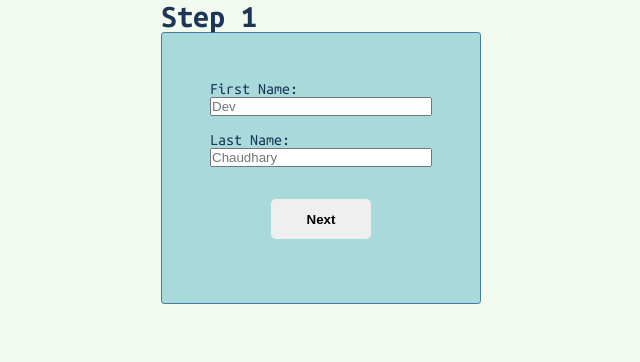
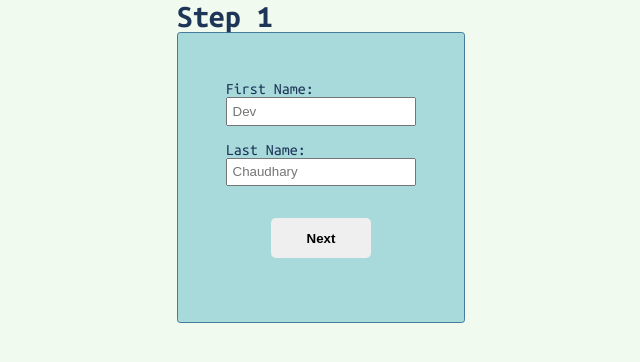
Before and after one commit to DevChaudhary78/hhs_health, a Vue app: page / in a window 1280 px wide. Shown: the top 362 px of the page, without its empty margins (319-959 px from the left). Built offline with nearby package versions, Linux system fonts and the light colour scheme.

Commit message:
updated for production deployment

```diff
--- a/package.json
+++ b/package.json
@@ -5,7 +5,9 @@
   "scripts": {
     "dev": "vite",
     "build": "vite build",
-    "preview": "vite preview"
+    "preview": "vite preview",
+    "deploy": "npm run build && gh-pages -d dist",
+    "predeploy": "npm run build"
   },
   "dependencies": {
     "vue": "^3.3.4"
@@ -13,6 +15,7 @@
   "devDependencies": {
     "@vitejs/plugin-vue": "^4.3.4",
     "@vue/cli-plugin-router": "~5.0.0",
+    "gh-pages": "^6.0.0",
     "vite": "^4.4.9"
   }
 }
--- a/src/App.vue
+++ b/src/App.vue
@@ -5,7 +5,7 @@
     <component :is="currentStepComponent" :formData="formData"></component>
 
     <!-- v-if/else is awesome, using which we can dynamically render components based on condition -->
-    <button v-if="currentStep < 3" type="submit">Next</button>
+    <button v-if="currentStep < 3">Next</button>
     <button v-else @click="resetForm">Start Over</button>
   </form>
 </template>
@@ -14,12 +14,13 @@
 form {
   border: 1px solid #457b9d;
   border-radius: 0.2rem;
-  width: 20rem;
+  max-width: 30rem;
   padding: 3rem;
   background: #a8dadc;
 
   display: flex;
   flex-direction: column;
+  justify-content: center;
 }
 
 button {
--- a/src/assets/main.css
+++ b/src/assets/main.css
@@ -16,3 +16,7 @@ body {
   justify-content: center;
   font-family: 'Ubuntu Mono';
 }
+
+input {
+  padding: 0.3rem;
+}
--- a/src/components/Summary.vue
+++ b/src/components/Summary.vue
@@ -1,16 +1,19 @@
 <template>
   <h2>Summary</h2>
-  <p>First Name: {{ formData.firstName }}</p>
-  <p>Last Name: {{ formData.lastName }}</p>
-  <p>Date of Birth: {{ formData.dateOfBirth }}</p>
-  <p>Health Card Number: {{ formData.healthCard }}</p>
-  <p>Gender: {{ formData.gender }}</p>
+  <p><span>Name:</span> {{ formData.firstName }} {{ formData.lastName }}</p>
+  <p><span>Date of Birth:</span> {{ formData.dateOfBirth }}</p>
+  <p><span>Health Card Number:</span> {{ formData.healthCard }}</p>
+  <p><span>Gender:</span> {{ formData.gender }}</p>
 </template>
 
 <style scoped>
 h2 {
   text-decoration: underline;
   font-size: 2rem;
+}
+
+span {
+  font-weight: bold;
 }
 
 p {
--- /dev/null
+++ b/vue.config.js
@@ -0,0 +1,3 @@
+module.exports = {
+  publicPath: process.env.NODE_ENV === "production" ? "/hhs_health/" : "/",
+}
```
Also changed, not shown: 1 other file (tests, documents, lock files or other folders).
